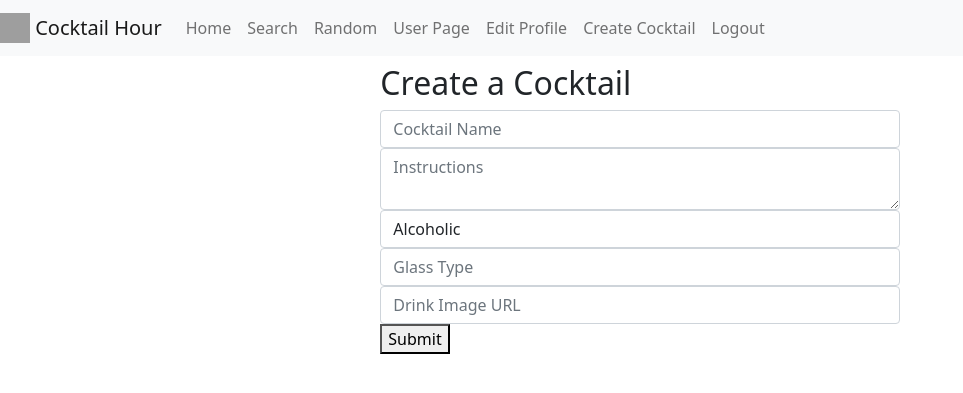
After one commit to PuglisiAE/Cocktail_Hour, a Flask app: page /user/1/create_cocktail/ in a window 1280 px wide. The commit adds this page. Shown: the top 393 px of the page, without its empty margins (0-963 px from the left). Run offline with Flask 2, Linux system fonts and the light colour scheme; the visitor is signed in with stand-in values (Sample User, id 1); data comes from the database, SQL or seed files in the repository; grey boxes are pictures that could not be loaded.

Commit message:
Adding create drink routes, edit/delete routes, fixing api route bugs

```diff
--- a/api_helper.py
+++ b/api_helper.py
@@ -1,6 +1,6 @@
 
 import requests
-from models import db, connect_db, User, Cocktail, Notes, Saved, UserCocktail, UserCocktailIngredient
+from models import db, connect_db, User, Cocktail, Saved, UserCocktail
 
 cocktails_url = "http://www.thecocktaildb.com/api/json/v1/1"
 
--- a/app.py
+++ b/app.py
@@ -1,7 +1,7 @@
 from flask import Flask, request, render_template, redirect, flash, session, url_for
 from flask_debugtoolbar import DebugToolbarExtension
-from models import db, connect_db, User, Cocktail, Notes, Saved, UserCocktail
-from forms import LoginForm, AddUserForm, SearchByNameForm, SearchByIngredientForm, CreateDrinkForm, EditUserForm
+from models import db, connect_db, User, Cocktail, Saved, UserCocktail, UserCocktailIngredient
+from forms import LoginForm, AddUserForm, SearchByNameForm, SearchByIngredientForm, CreateDrinkForm, EditUserForm, CreateDrinkForm, IngredientForm
 from flask_login import LoginManager, login_user, logout_user, login_required, current_user
 from sqlalchemy.exc import IntegrityError
 from api_helper import CocktailDetails, cocktails_url
@@ -53,6 +53,7 @@ def login():
             """error handling for invalid credentials"""
             flash("Invalid email or password", "danger")
             return redirect(url_for('login'))
+    print("************", current_user)
 
     return render_template('login.html', form=form)
 
@@ -162,6 +163,130 @@ def delete_user(user_id):
 
 
     return redirect("/")
+
+################  user created cocktail routes
+
+
+@app.route("/user/<int:user_id>/create_cocktail/", methods = ['GET', 'POST'])
+@login_required
+def create_cocktail(user_id):
+    """create a cocktail"""
+    form = CreateDrinkForm()
+
+    if form.validate_on_submit():
+        user_cocktail = UserCocktail(
+            name = form.name.data,
+            instructions = form.instructions.data,
+            alcoholic = form.alcoholic.data,
+            glass = form.glass.data,
+            drink_img_url = form.drink_img_url.data,
+            user_id = user_id
+        )
+
+        db.session.add(user_cocktail)
+        db.session.commit()
+
+        return redirect(f"/user/{user_id}/{user_cocktail.id}/add_ingredients")
+    else:
+        return render_template("create_drink.html", form=form)
+
+
+
+@app.route("/user/<int:user_id>/<int:cocktail_id>/add_ingredients/", methods = ['GET', 'POST'])
+@login_required
+def add_ingredients_to_user_cocktail(user_id, cocktail_id):
+    form = IngredientForm()
+    cocktail = UserCocktail.query.get_or_404(cocktail_id)
+
+    if form.validate_on_submit():
+        ingredient_for_cocktail = UserCocktailIngredient(
+            cocktail_id = cocktail_id,
+            name = form.name.data,
+            amount = form.amount.data,
+            measurement = form.measurement.data
+        )
+
+        db.session.add(ingredient_for_cocktail)
+        db.session.commit()
+
+        return redirect(f"/user/{user_id}/{cocktail_id}/add_ingredients")
+
+    else:
+        return render_template("add_ingredients.html", form = form, cocktail = cocktail, user_id = user_id)
+
+
+
+@app.route("/user/<int:user_id>/<int:cocktail_id>/edit_cocktail", methods = ['GET', 'POST'])
+@login_required
+def edit_ingredients_for_user_cocktail(user_id, cocktail_id):
+
+    cocktail = UserCocktail.query.get_or_404(cocktail_id)
+    form = CreateDrinkForm(obj = cocktail)
+
+    if form.validate_on_submit():
+        cocktail.name = form.name.data
+        cocktail.instructions = form.instructions.data
+        cocktail.alcoholic = form.alcoholic.data
+        cocktail.glass = form.glass.data
+        cocktail.drink_img_url = form.drink_img_url.data
+        user_id = user_id
+
+        db.session.commit()
+
+        return redirect (f"/user/{current_user.id}")
+
+    else:
+        return render_template("edit_user_cocktail.html", form = form, cocktail = cocktail, user = current_user)
+
+
+
+@app.route("/user/<int:user_id>/<int:cocktail_id>/delete", methods = ['GET', 'POST'])
+@login_required
+def delete_user_cocktail(user_id, cocktail_id):
+
+    cocktail = UserCocktail.query.get_or_404(cocktail_id)
+    db.session.delete(cocktail)
+    db.session.commit()
+
+    return redirect(f"/user/{user_id}")
+
+
+@app.route("/user/<int:user_id>/<int:cocktail_id>/<int:ingredient_id>/edit_ingredients", methods = ['GET', 'POST'])
+@login_required
+def edit_user_ingredients(user_id, cocktail_id, ingredient_id):
+
+    ingredient = UserCocktailIngredient.query.get_or_404(ingredient_id)
+    form = IngredientForm(obj = ingredient)
+
+    if form.validate_on_submit():
+
+        ingredient.name = form.name.data,
+        ingredient.amount = form.amount.data,
+        ingredient.measurement = form.measurement.data
+
+        db.session.commit()
+
+        return redirect(f"/user/{user_id}/{cocktail_id}/edit_cocktail")
+
+    else:
+
+        return render_template('edit_ingredients.html', form = form, user_id = user_id, cocktail_id = cocktail_id, ingredient_id = ingredient_id)
+
+
+
+@app.route("/user/<int:user_id>/<int:cocktail_id>/<int:ingredient_id>/delete_ingredient", methods = ['GET', 'POST'])
+@login_required
+def delete_user_ingredients(user_id, cocktail_id, ingredient_id):
+
+    user = current_user
+    ingredient = UserCocktailIngredient.query.get_or_404(ingredient_id)
+
+    db.session.delete(ingredient)
+    db.session.commit()
+
+    return redirect(f"/user/{user_id}/{cocktail_id}/edit_cocktail")
+
+
 ################### cocktail routes
 
 
@@ -246,7 +371,6 @@ def drink_details(drink_id):
     saved_ids = [str(cocktail.id) for cocktail in current_user.saved_cocktails]
 
 
-    print("15288" not in saved_ids)
     return render_template("display_cocktail.html", cocktail=cocktail, saved_ids = saved_ids)
 
 
--- a/forms.py
+++ b/forms.py
@@ -1,8 +1,9 @@
 from flask_wtf import FlaskForm
-from wtforms import StringField, PasswordField, TextAreaField, BooleanField, DateField, SelectField, widgets, SelectMultipleField
+from wtforms import StringField, PasswordField, TextAreaField, BooleanField, DateField, SelectField, widgets, SelectMultipleField, Form, DecimalField
 from datetime import datetime
 from wtforms.validators import DataRequired, Length, InputRequired, Email
 from api_helper import CocktailDetails
+
 
 class LoginForm(FlaskForm):
     """Login form."""
@@ -40,11 +41,19 @@ class SearchByIngredientForm(FlaskForm):
     ingredient = SelectField('Ingredient', choices = CocktailDetails.get_all_ingredients(), validators = [DataRequired()])
 
 
-class MultiCheckboxField(SelectMultipleField):
-    widget = widgets.ListWidget(prefix_label=False)
-    option_widget = widgets.CheckboxInput()
+# class MultiCheckboxField(SelectMultipleField):
+#     widget = widgets.ListWidget(prefix_label=False)
+#     option_widget = widgets.CheckboxInput()
+
+
+class IngredientForm(FlaskForm):
+    name = StringField('Ingredient')
+    amount = StringField('Amount')
+    measurement = StringField('Measurement')
 
 class CreateDrinkForm(FlaskForm):
-    """Form for creating a drink from ingredient list"""
-
-    ingredients = MultiCheckboxField('Ingredients', coerce=str)
+    name = StringField('Cocktail Name')
+    instructions = TextAreaField('Instructions')
+    alcoholic = SelectField('Alcoholic', choices = ["Alcoholic", "Non-Alcoholic"], validators = [DataRequired()])
+    glass = StringField('Glass Type')
+    drink_img_url = StringField('Drink Image URL')
--- /dev/null
+++ b/static/app.js
@@ -0,0 +1,22 @@
+const new_ing = document.getElementById('add-ingredient');
+
+function ingredient_func(event) {
+	const recipeList = document.getElementById('recipe');
+	const fieldSet = document.createElement('fieldset');
+	fieldSet.innerHTML = `
+	<hr>
+
+	  <div>
+		<input type="text" name="ingredient_name[]" id="ingredient_name" placeholder = "Ingredient Name">
+	  </div>
+	  <div>
+		<input type="number" name="amount[]" id="ingredient_amount" placeholder = "Ingredient Amount">
+	  </div>
+
+	  <div>
+		<input type="text" name="measurement[]" id="ingredient_measurement" placeholder = "Measurement">
+	  </div>`;
+	recipeList.append(fieldSet);
+}
+
+new_ing.addEventListener('click', ingredient_func);
--- a/templates/base.html
+++ b/templates/base.html
@@ -17,7 +17,7 @@
         <span class="navbar-toggler-icon"></span>
       </button>
     <div class="collapse navbar-collapse" id="navbarNav">
-        {% if current_user %}
+        {% if current_user.is_active %}
         <ul class="navbar-nav">
           <li class="nav-item active">
             <a class="nav-link" href="/home/{{current_user.id}}">Home<span class="sr-only"></span></a>
@@ -35,6 +35,9 @@
             <a class="nav-link" href="/user/{{current_user.id}}/edit">Edit Profile</a>
           </li>
           <li class="nav-item">
+            <a class="nav-link" href="/user/{{current_user.id}}/create_cocktail">Create Cocktail</a>
+          </li>
+          <li class="nav-item">
             <a class="nav-link" href="/logout/{{current_user.id}}" methods ="POST">Logout</a>
           </li>
         </ul>
@@ -50,6 +53,7 @@
     {% block content %}
     {% endblock %}
     </div>
+    <script src='/static/app.js'></script>
     <script src="https://cdn.jsdelivr.net/npm/bootstrap@5.1.3/dist/js/bootstrap.bundle.min.js" integrity="sha384-ka7Sk0Gln4gmtz2MlQnikT1wXgYsOg+OMhuP+IlRH9sENBO0LRn5q+8nbTov4+1p" crossorigin="anonymous"></script>
 </body>
 </html>
--- /dev/null
+++ b/templates/create_drink.html
@@ -0,0 +1,26 @@
+
+{% extends 'base.html' %}
+
+
+{% block content %}
+
+<div class="row justify-content-md-center">
+    <div class="col-md-7 col-lg-5">
+      <h2 class="join-message">Create a Cocktail</h2>
+    <form method="POST" id="create_drink_form">
+        {{ form.hidden_tag() }}
+
+        {% for field in form if field.widget.input_type != 'hidden'%}
+        {% for error in field.errors %}
+          <span class="text-danger">{{ error }}</span>
+        {% endfor %}
+        {{ field(placeholder=field.label.text, class="form-control") }}
+
+      {% endfor %}
+    <div>
+      <button>Submit</button>
+    </div>
+</form>
+
+
+{% endblock %}
--- a/templates/display_cocktail.html
+++ b/templates/display_cocktail.html
@@ -15,7 +15,7 @@
       <ll class="list-group-item">Ingredient List:</a></li>
         {% for item in cocktail.recipe %}
 
-         <li>{{item.ingredient}} - {{item.measurement}}</li>
+         <li style="list-style-type: none;" >{{item.ingredient}} - {{item.measurement}}</li>
         {% endfor %}
 
     </ul>
```
Also changed, not shown: models.py (+25 -13 lines), templates/add_ingredients.html (added, +49 -0 lines), templates/create_cocktail.html (deleted, +0 -34 lines), templates/edit_ingredients.html (added, +31 -0 lines), templates/edit_user_cocktail.html (added, +41 -0 lines), templates/user_home.html (+31 -1 lines).
